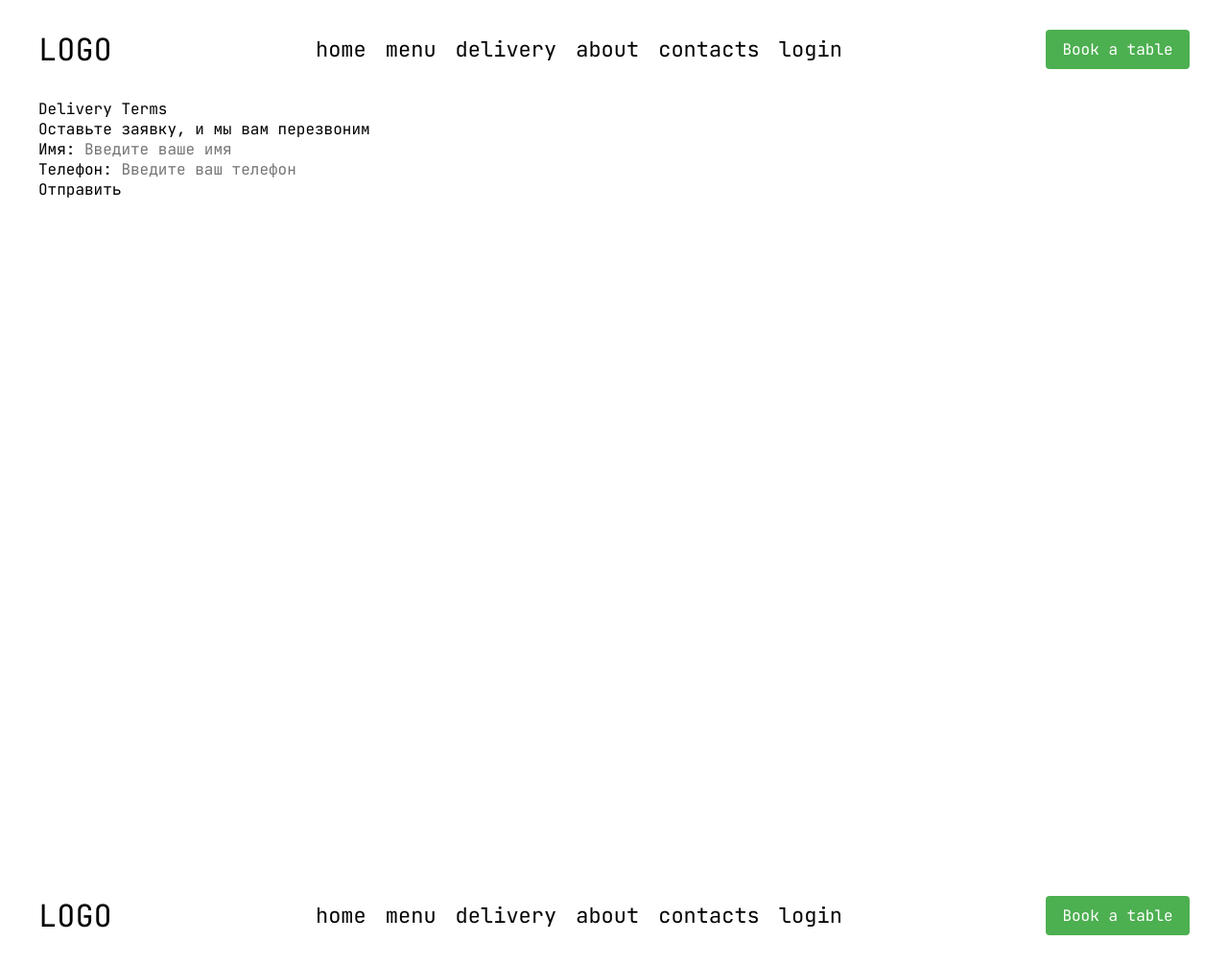
After one commit to Fialex1212/restaurant, a Django app: page /contacts/ in a window 1280 px wide. The commit adds this page. Shown: the whole page at 96% size. Run offline with Django 5.2, Linux system fonts and the light colour scheme; parts of the project's set-up code (start-up, migrations or seed data) failed here and were passed over.

Commit message:
updated contacts form

```diff
--- /dev/null
+++ b/app/forms.py
@@ -0,0 +1,32 @@
+from django import forms
+from django_recaptcha.fields import ReCaptchaField
+from django_recaptcha.widgets import ReCaptchaV2Checkbox
+from django import forms
+from .models import BookTabel
+
+
+class CallbackForm(forms.Form):
+    name = forms.CharField(
+        label="Имя",
+        max_length=100,
+        required=True,
+        widget=forms.TextInput(attrs={"placeholder": "Введите ваше имя"}),
+    )
+    phone = forms.CharField(
+        label="Телефон",
+        max_length=15,
+        required=True,
+        widget=forms.TextInput(attrs={"placeholder": "Введите ваш телефон"}),
+    )
+    captcha = ReCaptchaField(widget=ReCaptchaV2Checkbox)
+
+
+class BookingForm(forms.ModelForm):
+    class Meta:
+        model = BookTabel
+        fields = ["name", "phone", "date", "time", "guests", "comment"]
+        widgets = {
+            "date": forms.DateInput(attrs={"type": "date"}),
+            "time": forms.TimeInput(attrs={"type": "time"}),
+            "phone": forms.TextInput(attrs={"placeholder": "+380 XX XXX XXXX"}),
+        }
--- a/app/serializers.py
+++ b/app/serializers.py
@@ -7,7 +7,7 @@ class CategoryOfDishSerializer(serializers.ModelSerializer):
         fields = ['id', 'title']
 
 class DishSerializer(serializers.ModelSerializer):
-    category = CategoryOfDishSerializer()  # Вложенный сериализатор категории
+    category = CategoryOfDishSerializer()
 
     class Meta:
         model = Dish
--- a/app/static/css/global.css
+++ b/app/static/css/global.css
@@ -1,3 +1,5 @@
+@import url("https://fonts.googleapis.com/css2?family=JetBrains+Mono:ital,wght@0,100..800;1,100..800&family=Kanit:ital,wght@0,100;0,200;0,300;0,400;0,500;0,600;0,700;0,800;0,900;1,100;1,200;1,300;1,400;1,500;1,600;1,700;1,800;1,900&display=swap");
+
 * {
   padding: 0px;
   margin: 0px;
@@ -16,6 +18,7 @@ a,
 a:link,
 a:visited {
   color: inherit;
+  text-decoration: none;
 }
 
 a:hover {
@@ -92,6 +95,10 @@ legend {
   display: block;
 }
 
+body{
+  font-family: "JetBrains Mono";
+}
+
 .container {
   max-width: 100%;
   width: 1240px;
@@ -99,7 +106,7 @@ legend {
   margin: 0 auto;
 }
 
-.main{
+.main {
   min-height: 100vh;
   height: 100%;
 }
--- a/app/templates/base.html
+++ b/app/templates/base.html
@@ -6,6 +6,12 @@
     <meta name="viewport" content="width=device-width, initial-scale=1.0" />
     <title>{% block title %} Base title {% endblock %}</title>
     <link rel="stylesheet" href="{% static 'css/global.css' %}" />
+    <link rel="preconnect" href="https://fonts.googleapis.com" />
+    <link rel="preconnect" href="https://fonts.gstatic.com" crossorigin />
+    <link
+      href="https://fonts.googleapis.com/css2?family=JetBrains+Mono:ital,wght@0,100..800;1,100..800&family=Kanit:ital,wght@0,100;0,200;0,300;0,400;0,500;0,600;0,700;0,800;0,900;1,100;1,200;1,300;1,400;1,500;1,600;1,700;1,800;1,900&display=swap"
+      rel="stylesheet"
+    />
     {% block css %} {% endblock %}
   </head>
   <body>
@@ -25,6 +31,12 @@
               </li>
               <li class="list__item">
                 <a class="list__link" href="/delivery">delivery</a>
+              </li>
+              <li class="list__item">
+                <a class="list__link" href="/about">about</a>
+              </li>
+              <li class="list__item">
+                <a class="list__link" href="/contacts">contacts</a>
               </li>
               {% if user.is_authenticated %}
               <li class="list__item">
@@ -64,6 +76,12 @@
               <li class="list__item">
                 <a class="list__link" href="/delivery">delivery</a>
               </li>
+              <li class="list__item">
+                <a class="list__link" href="/about">about</a>
+              </li>
+              <li class="list__item">
+                <a class="list__link" href="/contacts">contacts</a>
+              </li>
               {% if user.is_authenticated %}
               <li class="list__item">
                 <a class="list__link" href="/profile">profile</a>
--- /dev/null
+++ b/app/templates/contacts/index.html
@@ -0,0 +1,24 @@
+{% extends "base.html" %}
+{% block title %}Home{% endblock %}
+{% block css %}
+{% load static %}
+<link rel="stylesheet" href="{% static 'css/home.css' %}" />
+{% endblock %}
+{% block content %}
+<div class="container">
+  <h1>Delivery Terms</h1>
+  <h2>Оставьте заявку, и мы вам перезвоним</h2>
+
+  {% if messages %}
+    {% for message in messages %}
+      <p style="color: green">{{ message }}</p>
+    {% endfor %}
+  {% endif %}
+
+  <form method="post">
+    {% csrf_token %}
+    {{ form.as_p }}
+    <button type="submit">Отправить</button>
+  </form>
+</div>
+{% endblock %}
--- a/app/urls.py
+++ b/app/urls.py
@@ -9,6 +9,8 @@ urlpatterns = [
     path("dish_detail/<str:id>", views.dish_detail, name="dish_detail"),
     path("delivery/", views.delivery, name="delivery"),
     path("profile/", views.profile, name="profile"),
+    path("about/", views.about, name="about"),
+    path("contacts/", views.contacts, name="contacts"),
     path("submit-booking", views.book_table, name="submit_booking"),
     path("auth/", include("authapp.urls")),
     path('api/categories/', views.CategoryOfDishList.as_view(), name='category-list'),
--- a/app/views.py
+++ b/app/views.py
@@ -1,4 +1,4 @@
-from django.shortcuts import get_list_or_404, get_object_or_404, render
+from django.shortcuts import get_list_or_404, get_object_or_404, render, redirect
 from django.http import HttpResponse
 from rest_framework import status
 from .models import CategoryOfDish, BookTabel
@@ -7,6 +7,13 @@ from rest_framework.response import Response
 from .models import CategoryOfDish, Dish
 from .serializers import CategoryOfDishSerializer, DishSerializer
 from django.contrib.auth.decorators import login_required
+from django.contrib import messages
+from .forms import CallbackForm
+from django.shortcuts import render, redirect
+from django.http import JsonResponse
+from django.contrib import messages
+from .forms import BookingForm
+
 
 
 def base(request):
@@ -48,25 +55,39 @@ def profile(request):
     return render(request, "./profile/index.html", context)
 
 
+def about(request):
+    return render(request, "./about/index.html")
+
+
+def contacts(request):
+    if request.method == "POST":
+        form = CallbackForm(request.POST)
+        if form.is_valid():
+            name = form.cleaned_data["name"]
+            phone = form.cleaned_data["phone"]
+            # Example: Save to database or send an email
+            # CallbackRequest.objects.create(name=name, phone=phone)
+            messages.success(request, "Ваша заявка принята! Мы вам перезвоним.")
+            return redirect("contacts")
+        else:
+            messages.error(request, "Пожалуйста, исправьте ошибки в форме.")
+    else:
+        form = CallbackForm()
+    return render(request, "./contacts/index.html", {"form": form})
+
+
 def book_table(request):
-    if request.method == "POST":
-        name = request.POST["name"]
-        phone_number = request.POST["phone"]
-        number_of_guests = request.POST["guests"]
-        date = request.POST["date"]
-        time = request.POST["time"]
-        comment = request.POST.get("comment", "")
-
-        BookTabel.objects.create(
-            name=name,
-            phone_number=phone_number,
-            number_of_guests=number_of_guests,
-            date=date,
-            time=time,
-            comment=comment,
-        )
-
-        return HttpResponse("succesfully created")
+    if request.method == 'POST':
+        form = BookingForm(request.POST)
+        if form.is_valid():
+            form.save()  # Сохраняем данные в базу
+            messages.success(request, "Your booking has been submitted successfully!")
+            return JsonResponse({'status': 'success', 'message': 'Booking submitted successfully!'})
+        else:
+            errors = form.errors.as_json()
+            return JsonResponse({'status': 'error', 'errors': errors}, status=400)
+    else:
+        form = BookingForm()
 
 
 class CategoryOfDishList(APIView):
--- a/requirements.txt
+++ b/requirements.txt
@@ -6,3 +6,6 @@ python-dotenv==1.0.1
 sqlparse==0.5.3
 tzdata==2024.2
 djangorestframework
+django-simple-captcha
+django-recaptcha
+requests
--- a/restaurant/urls.py
+++ b/restaurant/urls.py
@@ -6,5 +6,6 @@ from django.conf.urls.static import static
 
 urlpatterns = [
     path('admin/', admin.site.urls),
-    path("", include("app.urls"))
+    path("", include("app.urls")),
+    path('captcha/', include('captcha.urls')),
 ]+ static(settings.MEDIA_URL, document_root=settings.MEDIA_ROOT)
```
Also changed, not shown: app/models.py (+5 -5 lines), app/templates/about/index.html (added, +35 -0 lines), restaurant/settings.py (+10 -1 lines), 2 other files.
